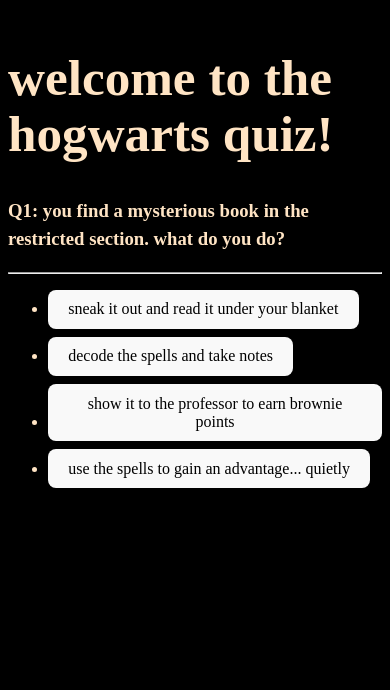
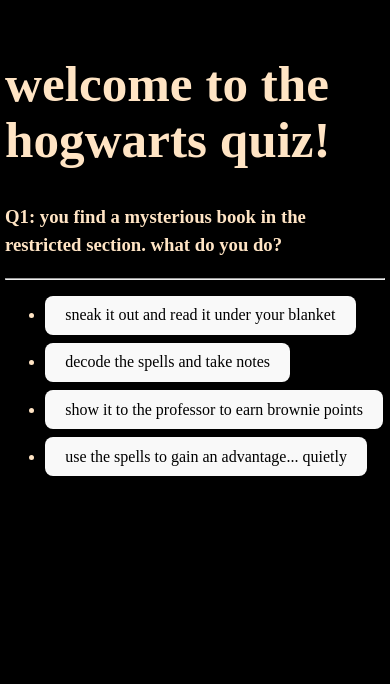
Before and after one commit to maithilimukherjee/hogwarts-sorting-quiz, a React (Vite) app: page / in a window 390 px wide. Shown: the part 170-860 px from the top of the page. Built offline with nearby package versions, Linux system fonts and the light colour scheme.

Commit message:
mobile update

```diff
--- a/src/components/Quiz.css
+++ b/src/components/Quiz.css
@@ -35,7 +35,6 @@
     font-size: 50px;
 }
 
-/* 🌐 tablet / ipad (768px and below) */
 @media (max-width: 768px) {
   body {
     font-size: 18px;
@@ -58,11 +57,10 @@
   }
 }
 
-/* 📱 mobile (480px and below) */
 @media (max-width: 480px) {
   body {
     font-size: 16px;
-    padding: 8px;
+    padding: 5px;
     flex-direction: column;
   }
 
```
